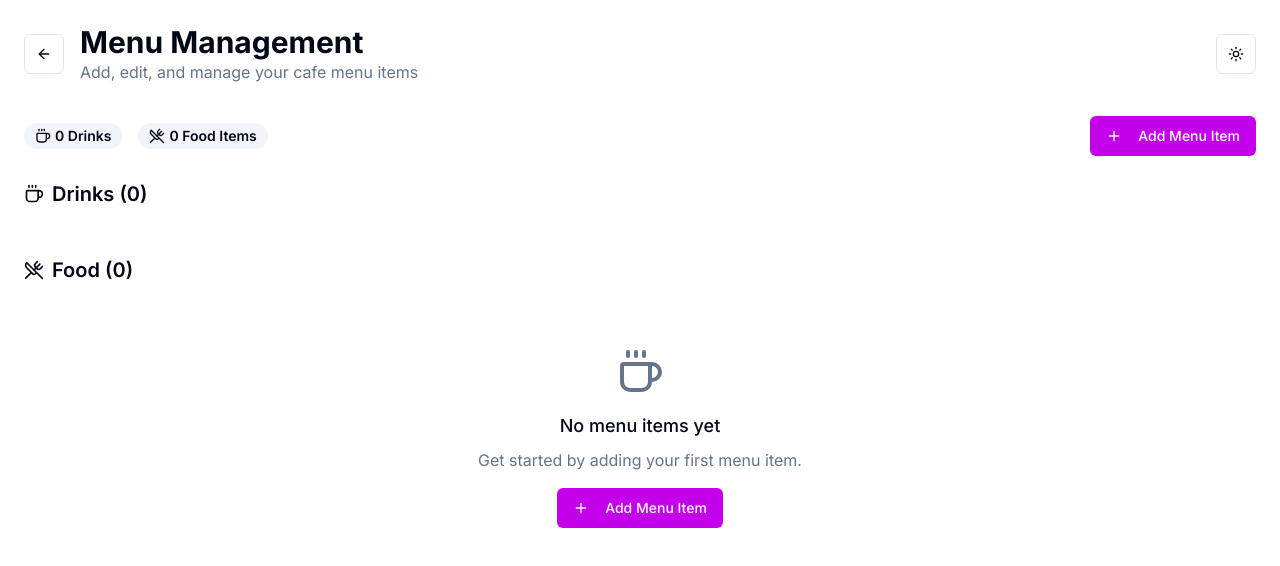
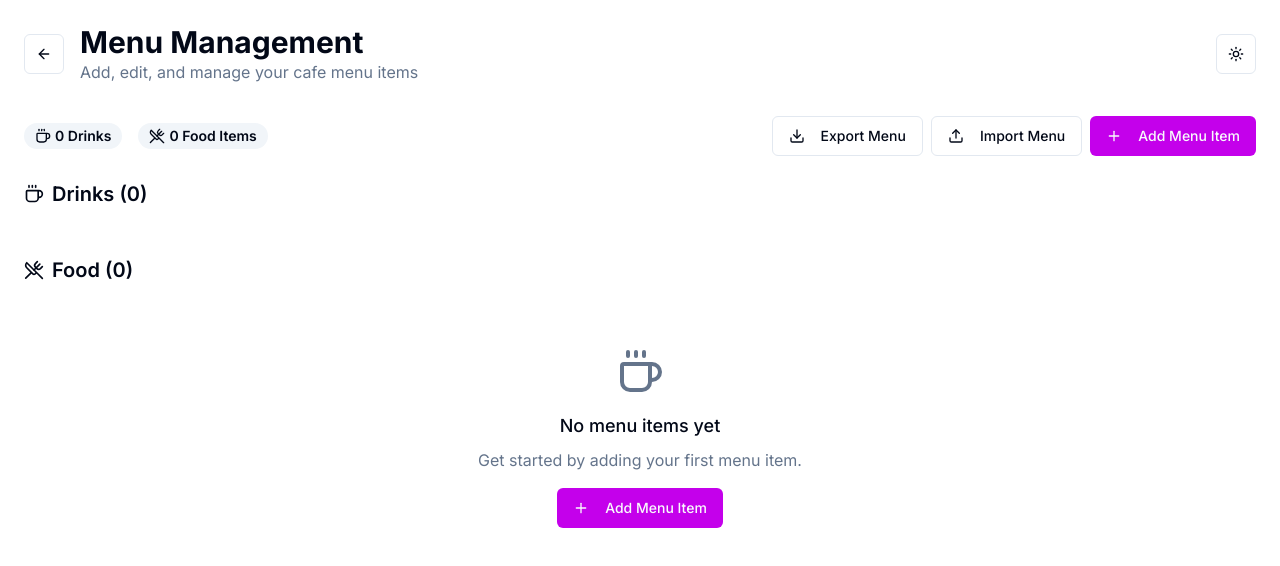
Before and after one commit to tempAI124/order-system, a Next.js app: page /menu in a window 1280 px wide. Shown: the top 566 px of the page. Built offline with nearby package versions, Linux system fonts and the light colour scheme.

Commit message:
added import and export for menu

```diff
--- a/app/menu/page.tsx
+++ b/app/menu/page.tsx
@@ -50,6 +50,8 @@ import {
   UtensilsCrossed,
   ArrowLeft,
   X,
+  Download, // Added Download icon
+  Upload,   // Added Upload icon
 } from 'lucide-react';
 import Link from 'next/link';
 import { ThemeToggle } from '@/components/theme-toggle';
@@ -83,6 +85,9 @@ export default function MenuPage() {
     price: '',
     allowQuantity: false,
   });
+
+  // New states for import/export
+  const [showImportDialog, setShowImportDialog] = useState(false);
 
   useEffect(() => {
     const savedMenu = localStorage.getItem('cafe-menu');
@@ -187,6 +192,50 @@ export default function MenuPage() {
     setFormData({ ...formData, addOns: updatedAddOns });
   };
 
+  // New function for exporting menu
+  const handleExportMenu = () => {
+    const menuData = localStorage.getItem('cafe-menu') || '[]';
+    const blob = new Blob([menuData], { type: 'application/json' });
+    const url = URL.createObjectURL(blob);
+    const a = document.createElement('a');
+    a.href = url;
+    a.download = `ddal-licious-menu-${new Date().toISOString().slice(0, 10)}.json`;
+    document.body.appendChild(a);
+    a.click();
+    document.body.removeChild(a);
+    URL.revokeObjectURL(url);
+    alert('Menu exported successfully!');
+  };
+
+  // New function for importing menu
+  const handleImportFileChange = (event: React.ChangeEvent<HTMLInputElement>) => {
+    const file = event.target.files?.[0];
+    if (!file) return;
+
+    const reader = new FileReader();
+    reader.onload = (e) => {
+      try {
+        const content = e.target?.result as string;
+        const parsedMenu: MenuItem[] = JSON.parse(content);
+
+        // Basic validation for imported menu structure
+        if (!Array.isArray(parsedMenu) || !parsedMenu.every(item => item.id && item.name && typeof item.price === 'number' && item.category)) {
+          alert('Invalid JSON format. Please ensure the file contains an array of menu items with id, name, price, and category.');
+          return;
+        }
+
+        // Update local storage and state
+        saveToStorage(parsedMenu);
+        setShowImportDialog(false);
+        alert('Menu imported successfully!');
+      } catch (error) {
+        alert('Error parsing JSON file. Please ensure it is a valid JSON.');
+        console.error('Error importing menu:', error);
+      }
+    };
+    reader.readAsText(file);
+  };
+
   const drinks = menuItems.filter((item) => item.category === 'drink');
   const foods = menuItems.filter((item) => item.category === 'food');
 
@@ -223,6 +272,47 @@ export default function MenuPage() {
               {foods.length} Food Items
             </Badge>
           </div>
+
+          <div className='flex gap-2'>
+            {/* New Export Button */}
+            <Button variant='outline' onClick={handleExportMenu}>
+              <Download className='h-4 w-4 mr-2' />
+              Export Menu
+            </Button>
+
+            {/* New Import Button */}
+            <Dialog open={showImportDialog} onOpenChange={setShowImportDialog}>
+              <DialogTrigger asChild>
+                <Button variant='outline'>
+                  <Upload className='h-4 w-4 mr-2' />
+                  Import Menu
+                </Button>
+              </DialogTrigger>
+              <DialogContent className='sm:max-w-[425px]'>
+                <DialogHeader>
+                  <DialogTitle>Import Menu Items</DialogTitle>
+                  <DialogDescription>
+                    Upload a JSON file to import menu items. This will replace your current menu.
+                  </DialogDescription>
+                </DialogHeader>
+                <div className='grid gap-4 py-4'>
+                  <Input
+                    id='menu-import-file'
+                    type='file'
+                    accept='.json'
+                    onChange={handleImportFileChange}
+                  />
+                </div>
+                <DialogFooter>
+                  <Button
+                    variant='outline'
+                    onClick={() => setShowImportDialog(false)}
+                  >
+                    Cancel
+                  </Button>
+                </DialogFooter>
+              </DialogContent>
+            </Dialog>
 
             <Dialog open={isDialogOpen} onOpenChange={setIsDialogOpen}>
               <DialogTrigger asChild>
@@ -419,6 +509,7 @@ export default function MenuPage() {
               </DialogContent>
             </Dialog>
           </div>
+        </div>
 
         <div className='mb-8'>
           <div className='flex items-center justify-between mb-4'>
```
Lines whose indentation alone changed are shown as unchanged.
